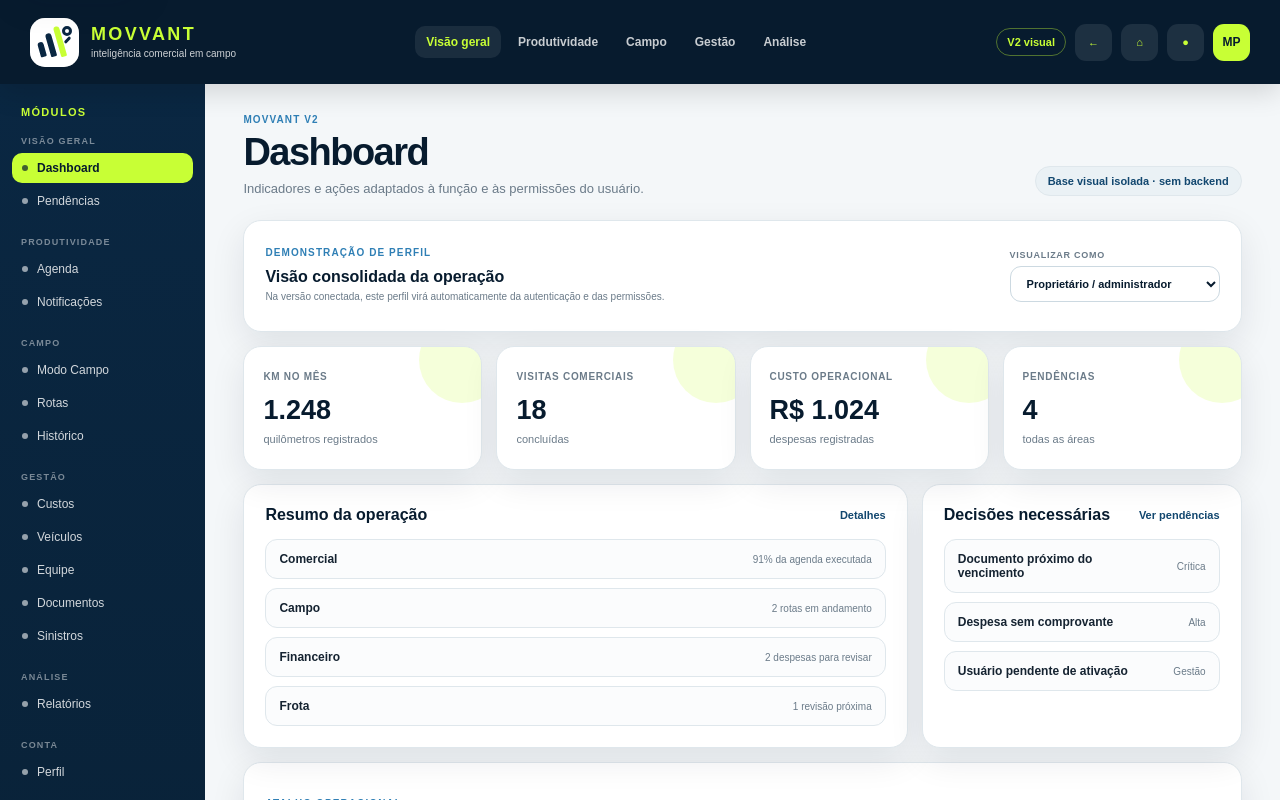
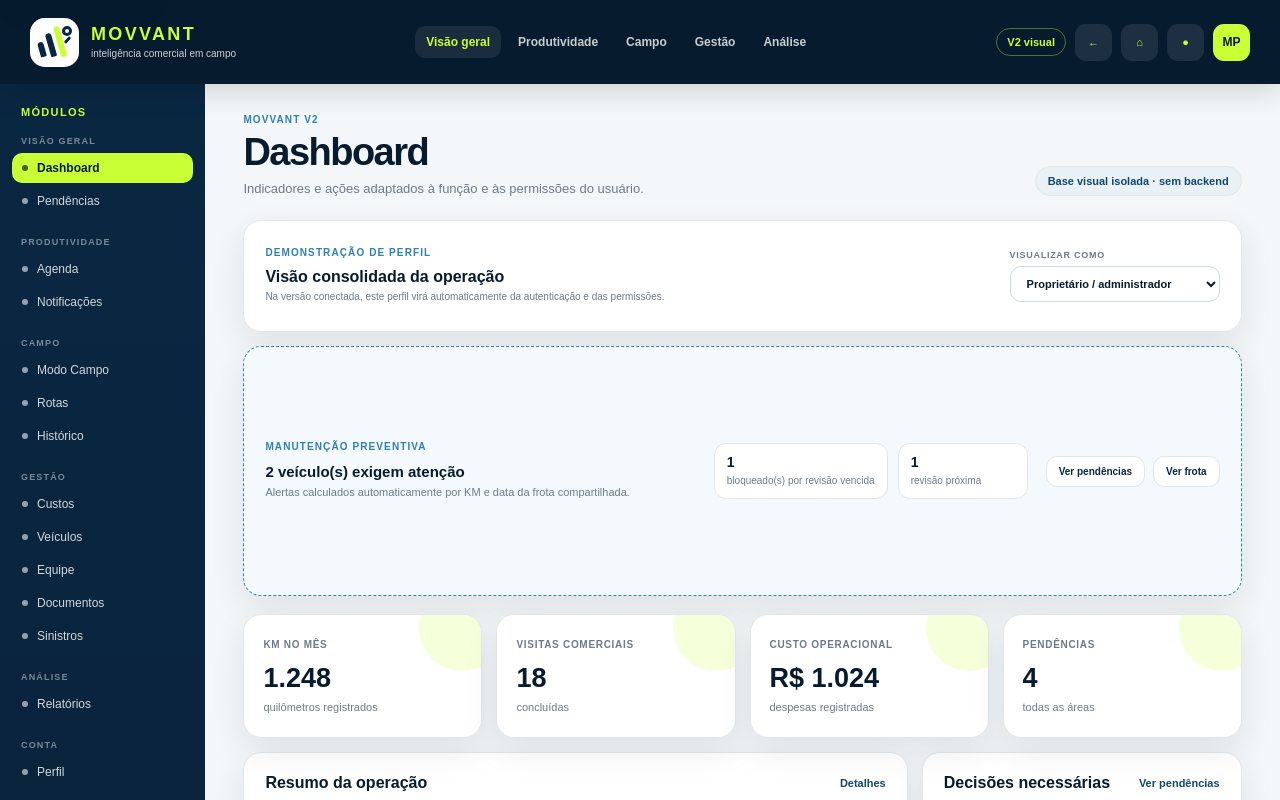
Before and after one commit to Manopanassolo/controle-facil-km, a Next.js app in the folder movvant-v2/: page /dashboard in a window 1280 px wide. Shown: the top 800 px of the page. Built offline with nearby package versions, Linux system fonts and the light colour scheme.

Commit message:
Surface maintenance alerts on dashboard

```diff
--- a/movvant-v2/src/components/DashboardByRole.tsx
+++ b/movvant-v2/src/components/DashboardByRole.tsx
@@ -4,51 +4,28 @@
 import { useState } from 'react';
 import { useSessionActivity } from '@/components/SessionActivityProvider';
 
-type RoleKey = 'vendedor' | 'gerente' | 'financeiro' | 'proprietario';
-
-type RoleView = {
-  label: string;
-  headline: string;
-  metrics: Array<[string, string, string]>;
-  focusTitle: string;
-  focusItems: Array<[string, string]>;
-  secondaryTitle: string;
-  secondaryItems: Array<[string, string]>;
+type RoleKey='vendedor'|'gerente'|'financeiro'|'proprietario';
+type RoleView={label:string;headline:string;metrics:Array<[string,string,string]>;focusTitle:string;focusItems:Array<[string,string]>;secondaryTitle:string;secondaryItems:Array<[string,string]>;};
+const views:Record<RoleKey,RoleView>={
+  vendedor:{label:'Vendedor externo',headline:'Meu dia em campo',metrics:[['Agenda de hoje','4','compromissos previstos'],['Rotas','2','deslocamentos planejados'],['Visitas no mês','18','atividades concluídas'],['Pendências','2','ações pessoais']],focusTitle:'Próximas atividades',focusItems:[['08:30 · Casa do MDF','Visita comercial'],['10:45 · Cliente regional','Follow-up'],['14:00 · Equipe comercial','Reunião online'],['16:30 · Nova conta','Prospecção']],secondaryTitle:'Atenção pessoal',secondaryItems:[['Despesa sem comprovante','Hoje'],['Visita sem resultado','Ontem'],['Próxima revisão do veículo','6 dias']]},
+  gerente:{label:'Gerente comercial',headline:'Equipe e execução comercial',metrics:[['Equipe ativa','6','usuários em operação'],['Visitas hoje','14','equipe comercial'],['Pendências críticas','3','exigem acompanhamento'],['Cobertura de agenda','91%','atividades planejadas']],focusTitle:'Equipe em campo',focusItems:[['Rafael Silva','3 visitas · rota ativa'],['Ana Costa','2 visitas · dentro do planejado'],['Lucas Martins','1 pendência de cadastro'],['Equipe Camboriú','86% da agenda executada']],secondaryTitle:'Exceções para acompanhar',secondaryItems:[['2 visitas sem resultado','Alta'],['1 rota acima do previsto','Média'],['1 usuário pendente','Cadastro']]},
+  financeiro:{label:'Financeiro',headline:'Custos e conformidade',metrics:[['Despesas no mês','R$ 1.024','lançamentos registrados'],['Sem comprovante','2','itens pendentes'],['Custo por KM','R$ 0,82','média mensal'],['Documentos atenção','1','próximo do vencimento']],focusTitle:'Lançamentos para revisar',focusItems:[['Combustível · Rafael Silva','R$ 286,40'],['Estacionamento · Ana Costa','R$ 24,00'],['Pedágio · equipe externa','R$ 18,60']],secondaryTitle:'Conformidade',secondaryItems:[['Seguro Hatch Vendas','42 dias'],['2 comprovantes ausentes','Pendente'],['Fechamento mensal','Em andamento']]},
+  proprietario:{label:'Proprietário / administrador',headline:'Visão consolidada da operação',metrics:[['KM no mês','1.248','quilômetros registrados'],['Visitas comerciais','18','concluídas'],['Custo operacional','R$ 1.024','despesas registradas'],['Pendências','4','todas as áreas']],focusTitle:'Resumo da operação',focusItems:[['Comercial','91% da agenda executada'],['Campo','2 rotas em andamento'],['Financeiro','2 despesas para revisar'],['Frota','1 revisão próxima']],secondaryTitle:'Decisões necessárias',secondaryItems:[['Documento próximo do vencimento','Crítica'],['Despesa sem comprovante','Alta'],['Usuário pendente de ativação','Gestão']]}
 };
 
-const views: Record<RoleKey, RoleView> = {
-  vendedor: {
-    label: 'Vendedor externo', headline: 'Meu dia em campo', metrics: [['Agenda de hoje','4','compromissos previstos'],['Rotas','2','deslocamentos planejados'],['Visitas no mês','18','atividades concluídas'],['Pendências','2','ações pessoais']], focusTitle: 'Próximas atividades', focusItems: [['08:30 · Casa do MDF','Visita comercial'],['10:45 · Cliente regional','Follow-up'],['14:00 · Equipe comercial','Reunião online'],['16:30 · Nova conta','Prospecção']], secondaryTitle: 'Atenção pessoal', secondaryItems: [['Despesa sem comprovante','Hoje'],['Visita sem resultado','Ontem'],['Próxima revisão do veículo','6 dias']]
-  },
-  gerente: {
-    label: 'Gerente comercial', headline: 'Equipe e execução comercial', metrics: [['Equipe ativa','6','usuários em operação'],['Visitas hoje','14','equipe comercial'],['Pendências críticas','3','exigem acompanhamento'],['Cobertura de agenda','91%','atividades planejadas']], focusTitle: 'Equipe em campo', focusItems: [['Rafael Silva','3 visitas · rota ativa'],['Ana Costa','2 visitas · dentro do planejado'],['Lucas Martins','1 pendência de cadastro'],['Equipe Camboriú','86% da agenda executada']], secondaryTitle: 'Exceções para acompanhar', secondaryItems: [['2 visitas sem resultado','Alta'],['1 rota acima do previsto','Média'],['1 usuário pendente','Cadastro']]
-  },
-  financeiro: {
-    label: 'Financeiro', headline: 'Custos e conformidade', metrics: [['Despesas no mês','R$ 1.024','lançamentos registrados'],['Sem comprovante','2','itens pendentes'],['Custo por KM','R$ 0,82','média mensal'],['Documentos atenção','1','próximo do vencimento']], focusTitle: 'Lançamentos para revisar', focusItems: [['Combustível · Rafael Silva','R$ 286,40'],['Estacionamento · Ana Costa','R$ 24,00'],['Pedágio · equipe externa','R$ 18,60']], secondaryTitle: 'Conformidade', secondaryItems: [['Seguro Hatch Vendas','42 dias'],['2 comprovantes ausentes','Pendente'],['Fechamento mensal','Em andamento']]
-  },
-  proprietario: {
-    label: 'Proprietário / administrador', headline: 'Visão consolidada da operação', metrics: [['KM no mês','1.248','quilômetros registrados'],['Visitas comerciais','18','concluídas'],['Custo operacional','R$ 1.024','despesas registradas'],['Pendências','4','todas as áreas']], focusTitle: 'Resumo da operação', focusItems: [['Comercial','91% da agenda executada'],['Campo','2 rotas em andamento'],['Financeiro','2 despesas para revisar'],['Frota','1 revisão próxima']], secondaryTitle: 'Decisões necessárias', secondaryItems: [['Documento próximo do vencimento','Crítica'],['Despesa sem comprovante','Alta'],['Usuário pendente de ativação','Gestão']]
-  }
-};
+export function DashboardByRole(){
+  const [role,setRole]=useState<RoleKey>('proprietario');
+  const {journeys,routes,expenses,appointments,completedAppointments,totalKm,totalExpenses,activityCount,maintenancePendingCount,maintenanceAlerts}=useSessionActivity();
+  const view=views[role]; const sessionRoutes=journeys.length+routes.length; const activeAppointments=appointments.filter((a)=>a.status==='Em atendimento').length; const blockedVehicles=maintenanceAlerts.filter((a)=>a.state==='vencida').length;
+  return <>
+    <section className="panel role-preview-bar"><div><span className="eyebrow">Demonstração de perfil</span><strong>{view.headline}</strong><small>Na versão conectada, este perfil virá automaticamente da autenticação e das permissões.</small></div><label className="role-selector"><span>Visualizar como</span><select value={role} onChange={(event)=>setRole(event.target.value as RoleKey)}>{Object.entries(views).map(([key,item])=><option key={key} value={key}>{item.label}</option>)}</select></label></section>
 
-export function DashboardByRole() {
-  const [role, setRole] = useState<RoleKey>('proprietario');
-  const { journeys, routes, expenses, appointments, completedAppointments, totalKm, totalExpenses, activityCount } = useSessionActivity();
-  const view = views[role];
-  const sessionRoutes = journeys.length + routes.length;
-  const activeAppointments = appointments.filter((appointment) => appointment.status === 'Em atendimento').length;
+    {maintenancePendingCount?<section className="panel session-dashboard-strip" aria-label="Alertas de manutenção"><div><span className="eyebrow">Manutenção preventiva</span><strong>{maintenancePendingCount} veículo(s) exigem atenção</strong><small>Alertas calculados automaticamente por KM e data da frota compartilhada.</small></div><div className="session-dashboard-metrics"><span><b>{blockedVehicles}</b><small>bloqueado(s) por revisão vencida</small></span><span><b>{maintenancePendingCount-blockedVehicles}</b><small>revisão próxima</small></span></div><div className="session-dashboard-actions"><Link href="/pendencias" className="secondary-button">Ver pendências</Link><Link href="/veiculos" className="secondary-button">Ver frota</Link></div></section>:null}
 
-  return (
-    <>
-      <section className="panel role-preview-bar"><div><span className="eyebrow">Demonstração de perfil</span><strong>{view.headline}</strong><small>Na versão conectada, este perfil virá automaticamente da autenticação e das permissões.</small></div><label className="role-selector"><span>Visualizar como</span><select value={role} onChange={(event) => setRole(event.target.value as RoleKey)}>{Object.entries(views).map(([key, item]) => <option key={key} value={key}>{item.label}</option>)}</select></label></section>
+    {activityCount?<section className="panel session-dashboard-strip" aria-label="Indicadores da homologação local"><div><span className="eyebrow">Atividade desta sessão</span><strong>{activityCount} evento(s) consolidado(s)</strong><small>Agenda, Modo Campo, Rotas e Custos alimentam este resumo. Recarregar a aplicação limpa os dados.</small></div><div className="session-dashboard-metrics"><span><b>{totalKm.toLocaleString('pt-BR')} km</b><small>KM da sessão</small></span><span><b>{sessionRoutes}</b><small>deslocamentos concluídos</small></span><span><b>{journeys.length+completedAppointments}</b><small>visitas concluídas</small></span><span><b>{appointments.length}</b><small>compromissos locais</small></span><span><b>{activeAppointments}</b><small>em atendimento agora</small></span><span><b>R$ {totalExpenses.toLocaleString('pt-BR',{minimumFractionDigits:2,maximumFractionDigits:2})}</b><small>despesas da sessão</small></span><span><b>{expenses.length}</b><small>lançamentos independentes</small></span></div><div className="session-dashboard-actions"><Link href="/agenda" className="secondary-button">Ver agenda</Link><Link href="/historico" className="secondary-button">Ver histórico</Link><Link href="/relatorios" className="secondary-button">Ver relatório</Link></div></section>:null}
 
-      {activityCount ? <section className="panel session-dashboard-strip" aria-label="Indicadores da homologação local"><div><span className="eyebrow">Atividade desta sessão</span><strong>{activityCount} evento(s) consolidado(s)</strong><small>Agenda, Modo Campo, Rotas e Custos alimentam este resumo. Recarregar a aplicação limpa os dados.</small></div><div className="session-dashboard-metrics"><span><b>{totalKm.toLocaleString('pt-BR')} km</b><small>KM da sessão</small></span><span><b>{sessionRoutes}</b><small>deslocamentos concluídos</small></span><span><b>{journeys.length + completedAppointments}</b><small>visitas concluídas</small></span><span><b>{appointments.length}</b><small>compromissos locais</small></span><span><b>{activeAppointments}</b><small>em atendimento agora</small></span><span><b>R$ {totalExpenses.toLocaleString('pt-BR', { minimumFractionDigits: 2, maximumFractionDigits: 2 })}</b><small>despesas da sessão</small></span><span><b>{expenses.length}</b><small>lançamentos independentes</small></span></div><div className="session-dashboard-actions"><Link href="/agenda" className="secondary-button">Ver agenda</Link><Link href="/historico" className="secondary-button">Ver histórico</Link><Link href="/relatorios" className="secondary-button">Ver relatório</Link></div></section> : null}
-
-      <section className="dashboard-grid" aria-label="Indicadores do perfil">{view.metrics.map(([label, metricValue, note]) => <article className="metric-card" key={label}><span className="metric-label">{label}</span><strong className="metric-value">{metricValue}</strong><div className="metric-note">{note}</div></article>)}</section>
-
-      <section className="main-grid"><article className="panel"><div className="panel-title-row"><h2>{view.focusTitle}</h2><Link href="/relatorios" className="text-link">Detalhes</Link></div><div className="placeholder-list">{view.focusItems.map(([title, detail]) => <div className="placeholder-row" key={title}><strong>{title}</strong><span>{detail}</span></div>)}</div></article><article className="panel"><div className="panel-title-row"><h2>{view.secondaryTitle}</h2><Link href="/pendencias" className="text-link">Ver pendências</Link></div><div className="placeholder-list">{view.secondaryItems.map(([title, detail]) => <div className="placeholder-row" key={title}><strong>{title}</strong><span>{detail}</span></div>)}</div></article></section>
-
-      <section className="dashboard-field-strip panel"><div><span className="eyebrow">Atalho operacional</span><h2>Modo Campo</h2><p>Fluxo simplificado para trabalhar pelo celular com poucos toques.</p></div><Link href="/campo" className="primary-button">Abrir Modo Campo</Link></section>
-    </>
-  );
+    <section className="dashboard-grid" aria-label="Indicadores do perfil">{view.metrics.map(([label,metricValue,note])=><article className="metric-card" key={label}><span className="metric-label">{label}</span><strong className="metric-value">{metricValue}</strong><div className="metric-note">{note}</div></article>)}</section>
+    <section className="main-grid"><article className="panel"><div className="panel-title-row"><h2>{view.focusTitle}</h2><Link href="/relatorios" className="text-link">Detalhes</Link></div><div className="placeholder-list">{view.focusItems.map(([title,detail])=><div className="placeholder-row" key={title}><strong>{title}</strong><span>{detail}</span></div>)}</div></article><article className="panel"><div className="panel-title-row"><h2>{view.secondaryTitle}</h2><Link href="/pendencias" className="text-link">Ver pendências</Link></div><div className="placeholder-list">{view.secondaryItems.map(([title,detail])=><div className="placeholder-row" key={title}><strong>{title}</strong><span>{detail}</span></div>)}</div></article></section>
+    <section className="dashboard-field-strip panel"><div><span className="eyebrow">Atalho operacional</span><h2>Modo Campo</h2><p>Fluxo simplificado para trabalhar pelo celular com poucos toques.</p></div><Link href="/campo" className="primary-button">Abrir Modo Campo</Link></section>
+  </>;
 }
```
